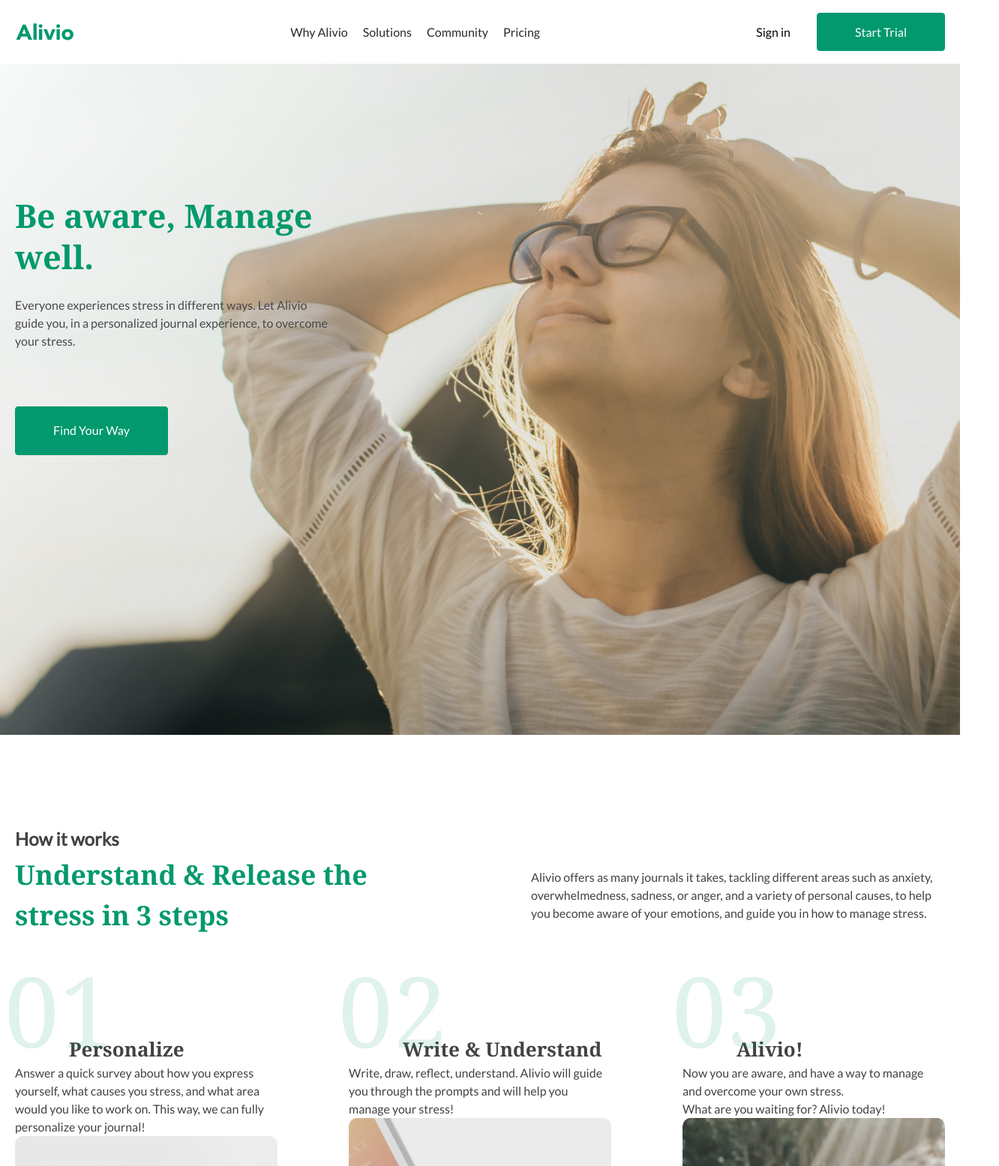
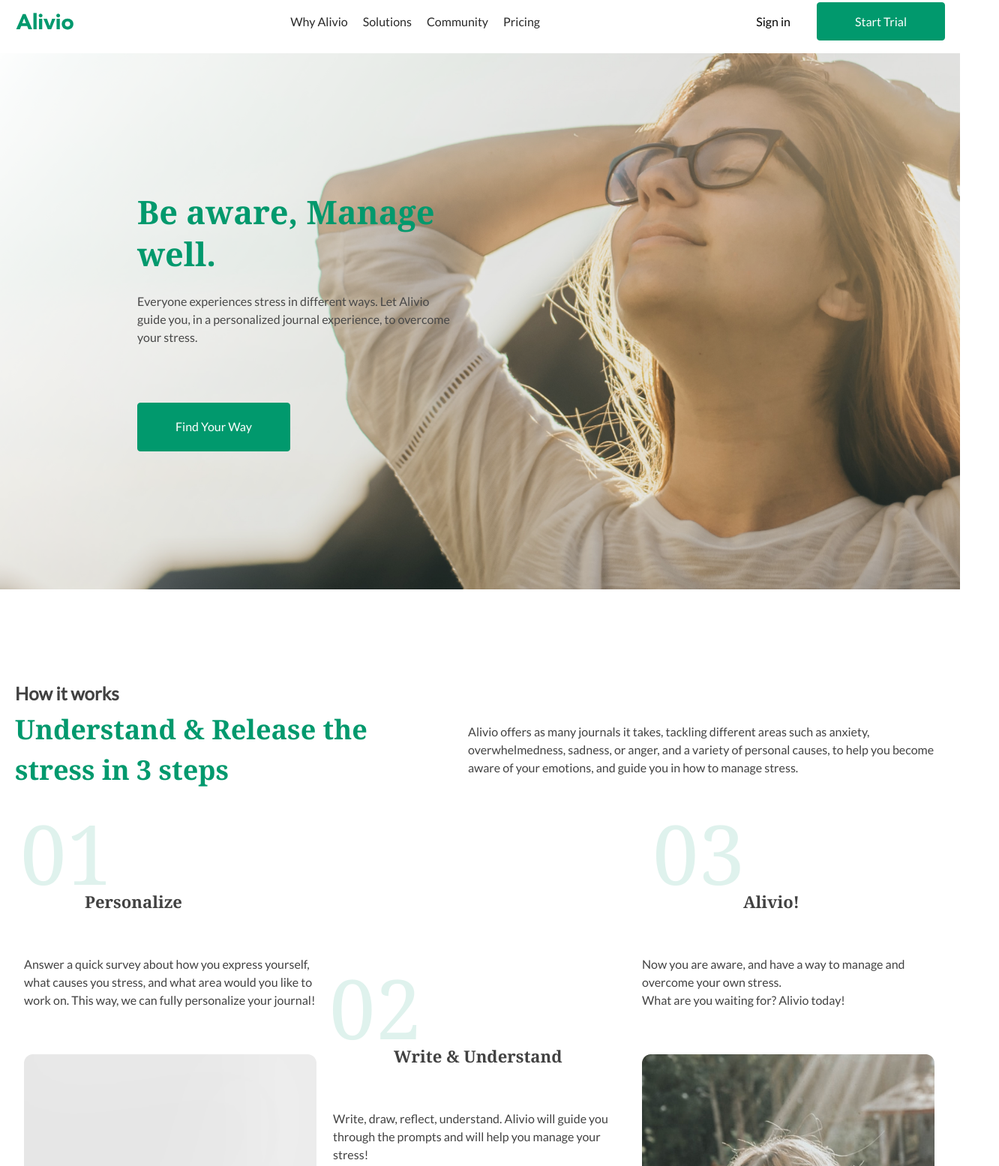
Before and after one commit to Enz0tech/site-2-portfolio, a plain HTML site: page index.html in a window 1280 px wide. Shown: the part 14-1569 px from the top of the page at 75% size, 1332 px wide, since content can reach past the window. Drawn offline with Linux system fonts and the light colour scheme.

Commit message:
add headers for ally, add padding for title "Alivio", add min-height for header to full screen, add adaptive for process block

```diff
--- a/index.html
+++ b/index.html
@@ -10,27 +10,27 @@
 <body>
     <header class="header">
         <div class="header__inner container">
-            <a class="header__logo logo" href="#">
+            <a class="header__logo logo" href="/">
                 <img class="logo__image" src="image/header-logo.svg" alt="Alivio" width="79" height="23" loading="lazy">
             </a>
             <nav class="header__menu hidden-mobile">
                 <ul class="header__menu-list">
                     <li class="header__menu-item">
-                        <a class="header__menu-link" href="#">Why Alivio</a>
+                        <a class="header__menu-link" href="/">Why Alivio</a>
                     </li>
                     <li class="header__menu-item">
-                        <a class="header__menu-link" href="#">Solutions</a>
+                        <a class="header__menu-link" href="/">Solutions</a>
                     </li>
                     <li class="header__menu-item">
-                        <a class="header__menu-link" href="#">Community</a>
+                        <a class="header__menu-link" href="/">Community</a>
                     </li>
                     <li class="header__menu-item">
-                        <a class="header__menu-link" href="#">Pricing</a>
+                        <a class="header__menu-link" href="/">Pricing</a>
                     </li>
                 </ul>
             </nav>
             <div class="header__signin hidden-mobile">
-                <a class="header__signin-link" href="#">Sign in</a>
+                <a class="header__signin-link" href="/">Sign in</a>
                 <button class="header__signin-button button button--small" type="button">Start Trial</button>
             </div>
             <button class="header__burger-button burger-button visible-mobile" type="button">
@@ -40,15 +40,17 @@
     </header>
 
     <main class="content">
+        <h1 class="visually-hidden">Alivio psychology diary</h1>
 
         <section class="section">
+            <h2 class="visually-hidden">Diary information</h2>
             <div class="section__inner section__hero">
-                <div class="section__body container">
+                <div class="section__body">
                     <div class="hero">
                         <div class="hero__body">
-                            <h1 class="hero__title">
+                            <h3 class="hero__title h1">
                                 Be aware, Manage well.
-                            </h1>
+                            </h3>
                             <div class="hero__description">
                                 <p>Everyone experiences stress in different ways. Let Alivio guide you, in a personalized journal experience, to overcome your stress.</p>
                             </div>
@@ -60,8 +62,9 @@
         </section>
 
         <section class="section container">
+            <h2 class="visually-hidden">How diary works</h2>
             <header class="section__header">
-                <h2 class="section__title" data-title="How it works">Understand & Release the stress in 3 steps</h2>
+                <h3 class="section__title h2" data-title="How it works">Understand & Release the stress in 3 steps</h3>
                 <div class="section__description">
                     <p>Alivio offers as many journals it takes, tackling different areas such as anxiety, overwhelmedness, sadness, or anger, and a variety of personal causes, to help you become aware of your emotions, and guide you in how to manage stress.</p>
                 </div>
@@ -72,7 +75,7 @@
                         <li class="process__item">
                             <article class="process-card">
                                 <div class="process-card__body">
-                                    <h3 class="process-card__title">Personalize</h3>
+                                    <h4 class="process-card__title h3">Personalize</h4>
                                     <div class="process-card__description">
                                         <p>Answer a quick survey about how you express yourself, what causes you stress, and what area would you like to work on. This way, we can fully personalize your journal!</p>
                                     </div>
@@ -83,7 +86,7 @@
                         <li class="process__item">
                             <article class="process-card">
                                 <div class="process-card__body">
-                                    <h3 class="process-card__title">Write & Understand</h3>
+                                    <h4 class="process-card__title h3">Write & Understand</h4>
                                     <div class="process-card__description">
                                         <p>Write, draw, reflect, understand. Alivio will guide you through the prompts and will help you manage your stress!</p>
                                     </div>
@@ -94,7 +97,7 @@
                         <li class="process__item">
                             <article class="process-card">
                                 <div class="process-card__body">
-                                    <h3 class="process-card__title">Alivio!</h3>
+                                    <h4 class="process-card__title h3">Alivio!</h4>
                                     <div class="process-card__description">
                                         <p>Now you are aware, and have a way to manage and overcome your own stress.<br>
                                             What are you waiting for? Alivio today!</p>
@@ -118,16 +121,16 @@
         <div class="mobile-overlay__body">
             <ul class="mobile-overlay__list">
                 <li class="mobile-overlay__item">
-                    <a class="mobile-overlay__link" href="#">Why Alivio</a>
+                    <a class="mobile-overlay__link" href="/">Why Alivio</a>
                 </li>
                 <li class="mobile-overlay__item">
-                    <a class="mobile-overlay__link" href="#">Solutions</a>
+                    <a class="mobile-overlay__link" href="/">Solutions</a>
                 </li>
                 <li class="mobile-overlay__item">
-                    <a class="mobile-overlay__link" href="#">Community</a>
+                    <a class="mobile-overlay__link" href="/">Community</a>
                 </li>
                 <li class="mobile-overlay__item">
-                    <a class="mobile-overlay__link" href="#">Pricing</a>
+                    <a class="mobile-overlay__link" href="/">Pricing</a>
                 </li>
             </ul>
             <div class="mobile-overlay__signin">
--- a/styles/_globals.scss
+++ b/styles/_globals.scss
@@ -25,7 +25,7 @@ a {
     color: var(--color-dark-alt);
 }
 
-h1, h2, h3 {
+h1, h2, h3, h4 {
     font-family: "Georgia", sans-serif;
     font-weight: 700;
 }
@@ -39,5 +39,5 @@ h2, .h2 {
 }
 
 h3, .h3 {
-    @include fluid-text(30, 26);
+    @include fluid-text(30, 22);
 }
--- a/styles/_variables.scss
+++ b/styles/_variables.scss
@@ -19,6 +19,7 @@
     --section-padding-y: 80px;
 
     --button-height: 65px;
+    --header-height: 85px;
 
     --transition-duration: 0.2s;
 }
--- a/styles/blocks/_header.scss
+++ b/styles/blocks/_header.scss
@@ -1,8 +1,8 @@
 .header {
 
+
     &__inner {
-        padding-top: 31px;
-        padding-bottom: 17px;
+        min-height: var(--header-height);
         display: flex;
         justify-content: space-between;
         align-items: center;
--- a/styles/blocks/_hero.scss
+++ b/styles/blocks/_hero.scss
@@ -1,5 +1,6 @@
 .hero {
-    padding-top: 175px;
+    // margin-inline: 275px;
+    margin-inline: clamp(10px, 14.3vw, 275px);
 
     &__body {
         display: flex;
--- a/styles/blocks/_process-card.scss
+++ b/styles/blocks/_process-card.scss
@@ -1,10 +1,21 @@
 .process-card {
     max-width: 392px;
     padding-top: 80px;
+    display: flex;
+    flex-direction: column;
+    row-gap: 60px;
+
+    @include tablet {
+        row-gap: 20px;
+    }
+
+    &__description {
+        font-weight: 500;
+    }
 
     &__title {
         position: relative;
-        left: 72px;
+        left: 81px;
 
         &::before {
             position: absolute;
@@ -16,5 +27,17 @@
             font-weight: 400;
             font-size: 5em;
         }
+
+        &:not(:last-child) {
+            margin-bottom: 55px;
+
+            @include tablet {
+                margin-bottom: 25px;
+            }
+        }
+    }
+
+    &__image {
+        height: auto;
     }
 }
--- a/styles/blocks/_process.scss
+++ b/styles/blocks/_process.scss
@@ -1,5 +1,10 @@
 .process {
     padding-top: 52px;
+    overflow-x: hidden;
+
+    @include tablet {
+        padding-top: 25px;
+    }
 
     &__list {
         display: flex;
@@ -7,9 +12,28 @@
         column-gap: 95px;
         counter-reset: custom-counter;
         list-style: none;
+
+        @include desktop {
+            flex-wrap: wrap;
+            column-gap: 20px;
+            row-gap: 20px;
+        }
     }
 
     &__item {
         counter-increment: custom-counter;
+
+        &:nth-child(2) .process-card {
+            padding-top: 286px;
+
+            @include tablet {
+                padding-top: 80px;
+            }
+        }
+
+        &:nth-child(3) .process-card__title {
+            padding-left: 35px;
+            left: 100px;
+        }
     }
 }
--- a/styles/blocks/_section.scss
+++ b/styles/blocks/_section.scss
@@ -1,11 +1,25 @@
 .section {
     padding-bottom: calc(var(--section-padding-y) * 2);
+
+    @include tablet {
+        --section-padding-y:30px;
+    }
 
     &__header {
         display: flex;
         justify-content: center;
         align-items: center;
         column-gap: 136px;
+
+        @include desktop {
+            column-gap: 20px;
+        }
+
+        @include tablet {
+            flex-wrap: wrap;
+            justify-content: start;
+            row-gap: 15px;
+        }
     }
 
     &__title {
@@ -33,7 +47,10 @@
     }
 
     &__hero {
-        min-height: 895px;
-        background: url("../image/hero-bg.png") 70% no-repeat;
+        display: flex;
+        flex-direction: column;
+        justify-content: center;
+        min-height: calc(100vh - var(--header-height));
+        background: url("../image/hero-bg.png") center no-repeat;
     }
 }
```
Also changed, not shown: styles/styles.css, styles/styles.min.css, 2 other files.
